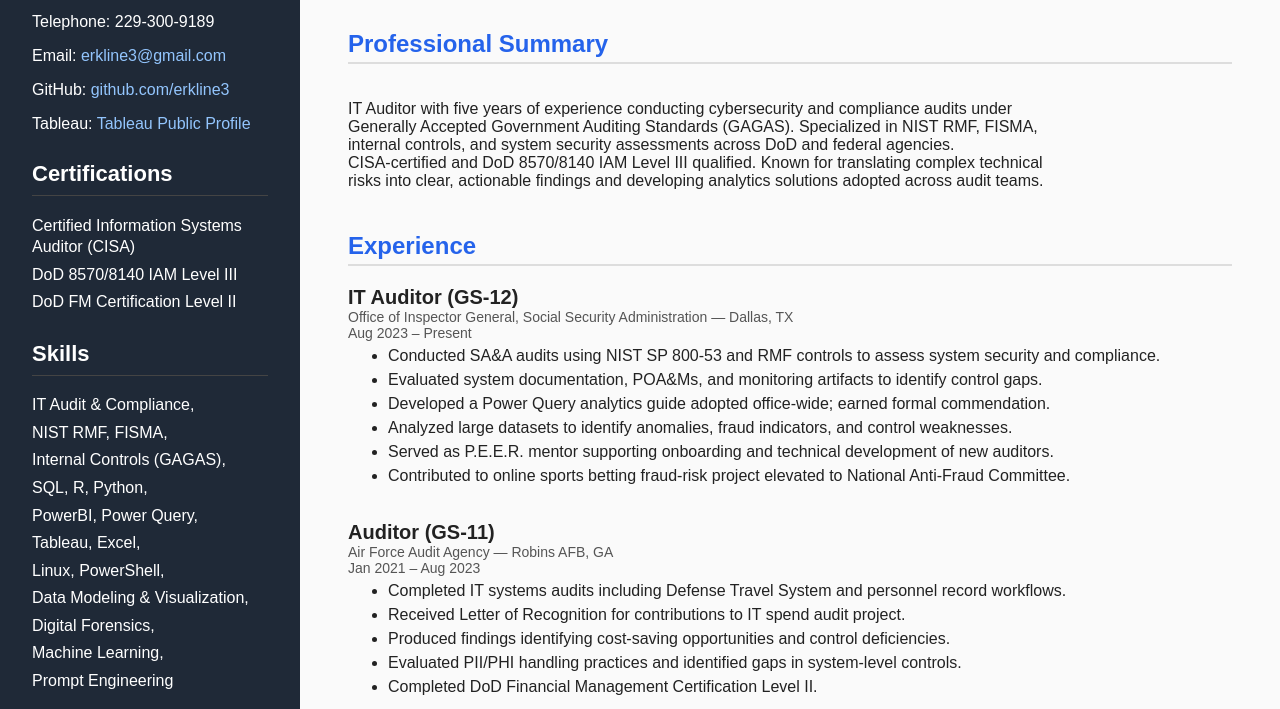
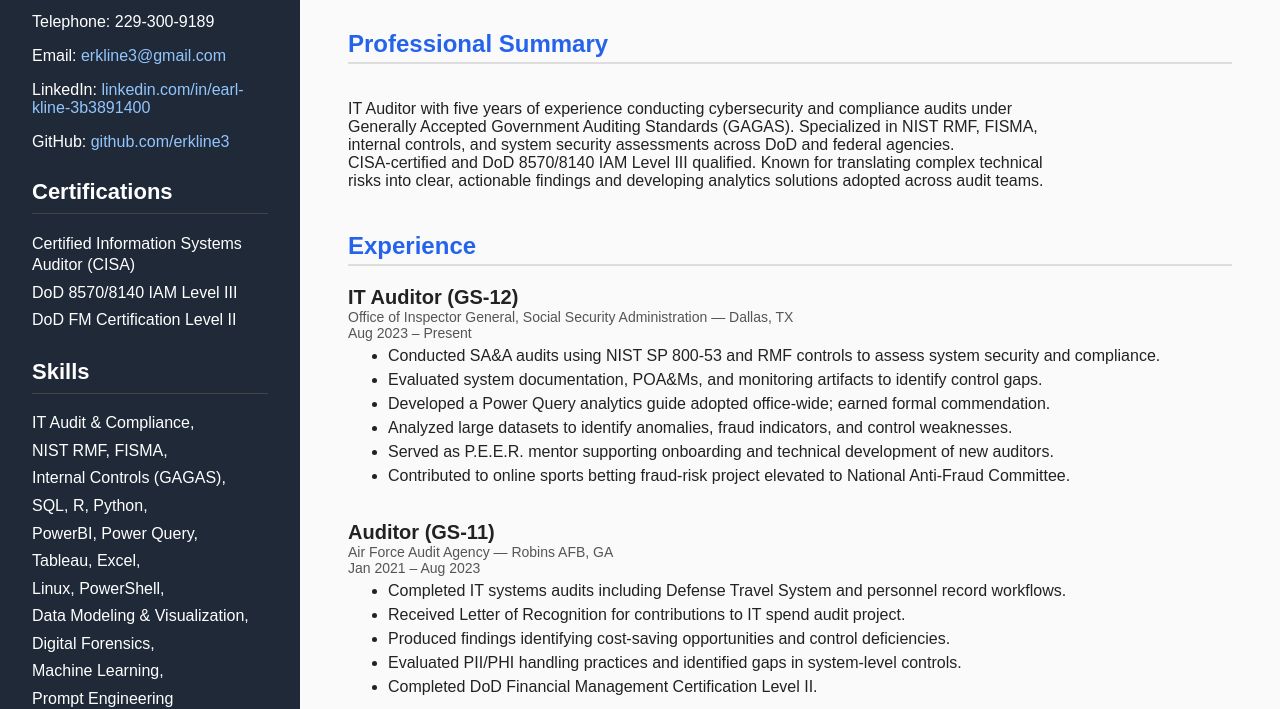
Before and after one commit to erkline3/Resume, a plain HTML site: page index.html in a window 1280 px wide. Shown: the part 106-815 px from the top of the page. Drawn offline with Linux system fonts and the light colour scheme.

Commit message:
Added linkedin link
Added LinkedIn

```diff
--- a/index.html
+++ b/index.html
@@ -212,8 +212,8 @@
             <p><strong>Dallas, TX</strong></p>
             <p>Telephone: 229‑300‑9189</p>
             <p>Email: <a href="mailto:erkline3@gmail.com">erkline3@gmail.com</a></p>
+            <p>LinkedIn: <a href="https://www.linkedin.com/in/earl-kline-3b3891400" target="_blank">linkedin.com/in/earl-kline-3b3891400</a></p>
             <p>GitHub: <a href="https://github.com/erkline3" target="_blank">github.com/erkline3</a></p>
-            <p>Tableau: <a href="https://public.tableau.com/app/profile/earl.kline/vizzes" target="_blank">Tableau Public Profile</a></p>
         </section>
 
         <section>
@@ -314,10 +314,8 @@
                 <li>Evaluated PII/PHI handling practices and identified gaps in system‑level controls.</li>
                 <li>Completed DoD Financial Management Certification Level II.</li>
             </ul>
-        </div>
 
         <h2>Projects</h2>
-
         <div class="project">
             <h3>Transaction Slicer – Interactive Data Parsing Tool</h3>
             <div class="meta">JavaScript Frontend • Python Backend • CSV Processing</div>
```
